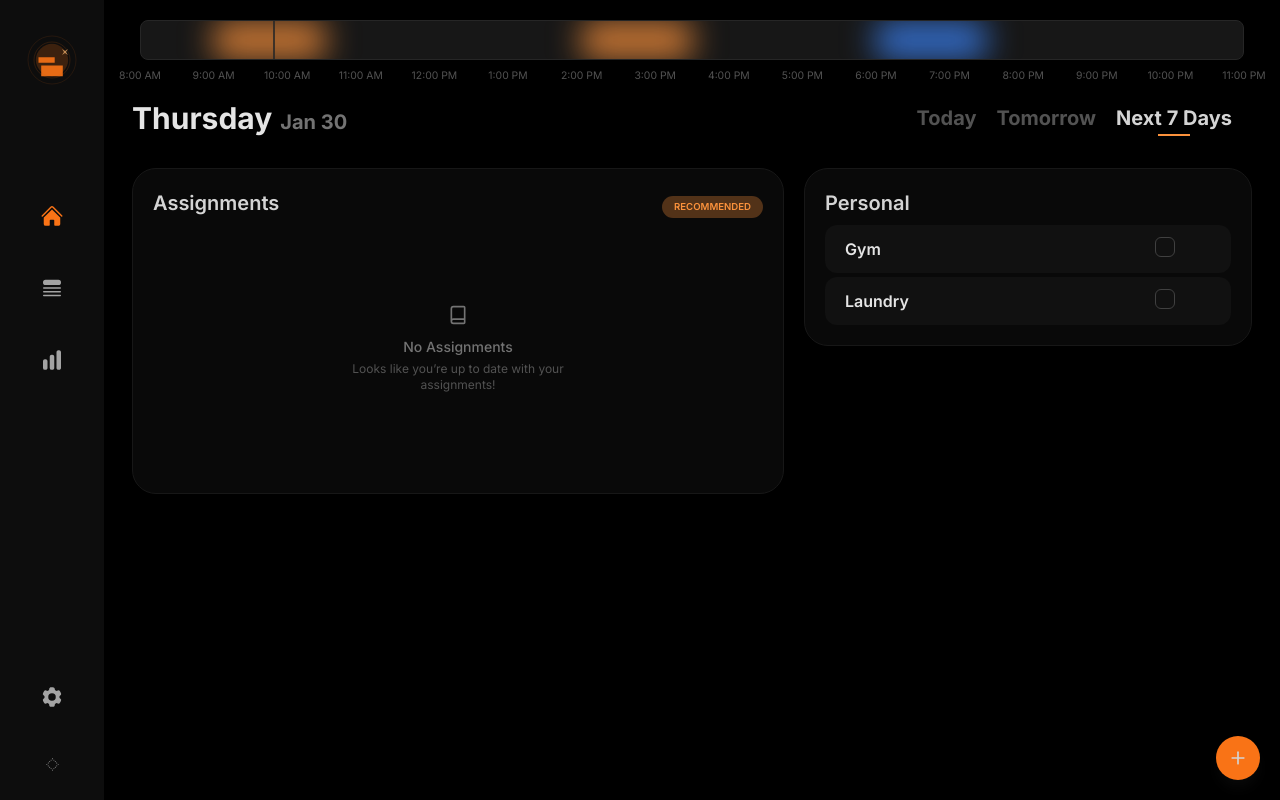
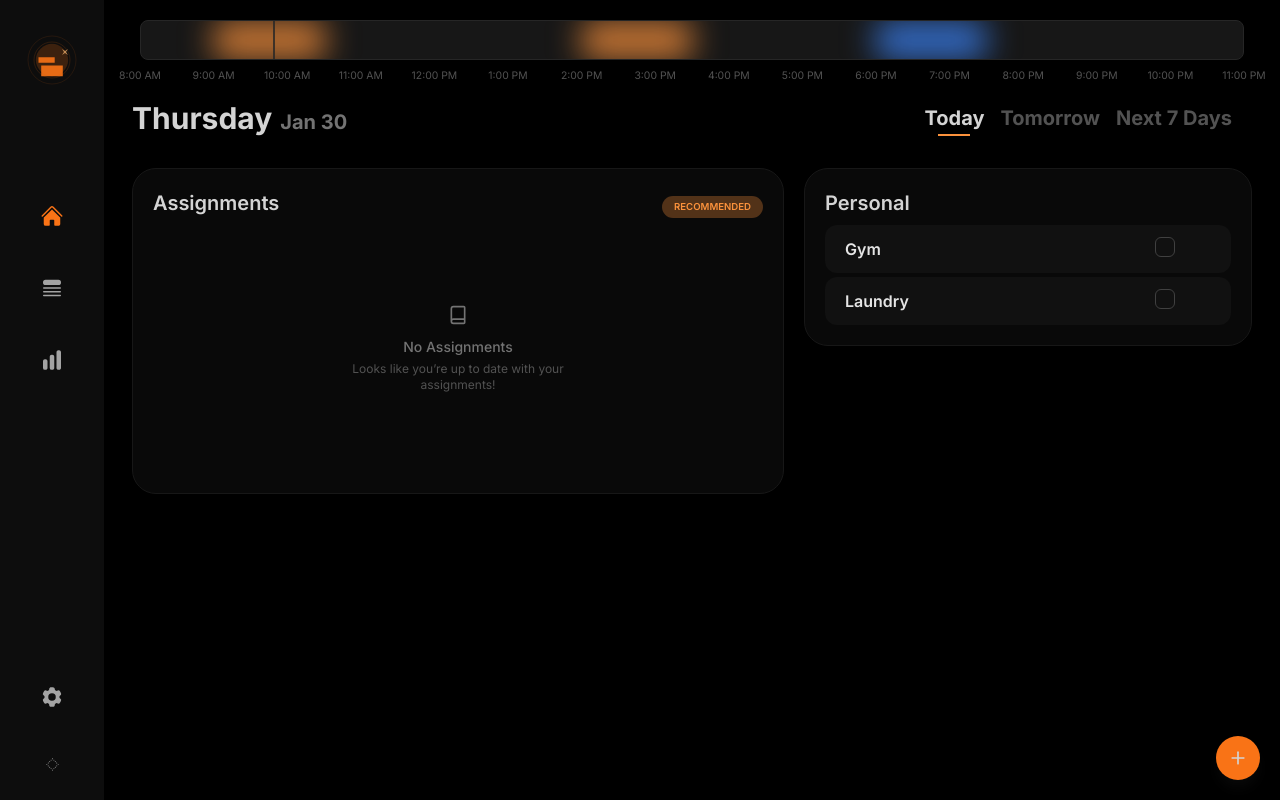
Before and after one commit to GrandeJames/bryzi, a Next.js app: page / in a window 1280 px wide. Built offline with nearby package versions, Linux system fonts and the light colour scheme.

Commit message:
Refactor and make minor ui changes

```diff
--- a/src/app/(home)/Home.tsx
+++ b/src/app/(home)/Home.tsx
@@ -1,15 +1,15 @@
 "use client";
 
-import { Timeline } from "../Timeline";
-// import { Progress } from "@/components/ui/progress";
+import { Timeline } from "./components/Timeline";
 import { tasks } from "@/data/sampleTasks";
-import { format } from "date-fns";
-import AssignmentsSection from "./AssignmentSection";
-import MiscSection from "./MiscSection";
+import AssignmentsSection from "./components/AssignmentsSection";
+import PersonalSection from "./components/PersonalSection";
 import useTasksStore from "@/stores/tasksStore";
 import { useCallback, useEffect, useState } from "react";
 import useDialogStore from "@/stores/dialogStore";
-import CreateMenu from "./CreateMenu";
+import CreateMenu from "./components/CreateMenu";
+import DateHeading from "./components/DateHeading";
+import DateNavigation from "./components/DateSelectionNav";
 
 function Home() {
   const tasks2 = useTasksStore((state) => state.tasks);
@@ -46,7 +46,6 @@ function Home() {
   return (
     <div className="mx-2">
       <header className="mx-2 mt-5">
-        {/* <Progress value={70} label="3/5 Tasks" className="mb-2 text-xs" /> */}
         <Timeline
           startTime="8:00"
           endTime="23:00"
@@ -61,13 +60,7 @@ function Home() {
         <div className="space-y-8">
           <header className="flex justify-between items-center">
             <DateHeading />
-            <div className="flex gap-5 mr-5 relative">
-              <span className="text-xl font-bold text-neutral-600">Today</span>
-              <span className="text-xl font-bold text-neutral-600">Tomorrow</span>
-              <span className="text-xl font-bold text-neutral-300 relative after:content-[''] after:absolute after:bottom-[-4px] after:left-1/2 after:-translate-x-1/2 after:w-8 after:h-[2px] after:bg-orange-400">
-                Next 7 Days
-              </span>
-            </div>
+            <DateNavigation />
           </header>
           <div className="space-y-8 flex flex-col">
             <div className="flex flex-col xl:flex-row gap-5">
@@ -75,7 +68,7 @@ function Home() {
                 tasks={assignments}
                 className="flex-grow max-w-4xl bg-neutral-900/40 border-neutral-900 border p-5 rounded-3xl"
               />
-              <MiscSection
+              <PersonalSection
                 miscTasks={miscTasks}
                 className="flex-grow max-w-md bg-neutral-900/40 border-neutral-900 border p-5 rounded-3xl h-full"
               />
@@ -88,18 +81,4 @@ function Home() {
   );
 }
 
-function DateHeading() {
-  const today = new Date();
-
-  const day = format(today, "EEEE");
-  const monthAndDay = format(today, "MMM d");
-
-  return (
-    <div className="flex items-end gap-2">
-      <span className="text-3xl font-bold text-neutral-200">{day}</span>
-      <span className="text-xl font-bold text-neutral-500">{monthAndDay}</span>
-    </div>
-  );
-}
-
 export default Home;
--- /dev/null
+++ b/src/app/(home)/components/DateHeading.tsx
@@ -0,0 +1,17 @@
+import { format } from "date-fns";
+
+function DateHeading() {
+  const today = new Date();
+
+  const day = format(today, "EEEE");
+  const monthAndDay = format(today, "MMM d");
+
+  return (
+    <div className="flex items-end gap-2">
+      <span className="text-3xl font-bold text-neutral-300">{day}</span>
+      <span className="text-xl font-bold text-neutral-500">{monthAndDay}</span>
+    </div>
+  );
+}
+
+export default DateHeading;
--- /dev/null
+++ b/src/app/(home)/components/DateSelectionNav.tsx
@@ -0,0 +1,49 @@
+import { useTaskNavigationStore } from "../stores/taskNavigationStore";
+
+function DateNavigation() {
+  const activeNavItem = useTaskNavigationStore((state) => state.activeNavItem);
+  const setNavItem = useTaskNavigationStore((state) => state.setNavItem);
+
+  return (
+    <div className="flex items-center space-x-4 mr-5">
+      <NavButton isActive={activeNavItem === "today"} onClick={() => setNavItem("today")}>
+        Today
+      </NavButton>
+      <NavButton isActive={activeNavItem === "tomorrow"} onClick={() => setNavItem("tomorrow")}>
+        Tomorrow
+      </NavButton>
+      <NavButton
+        isActive={activeNavItem === "nextSevenDays"}
+        onClick={() => setNavItem("nextSevenDays")}
+      >
+        Next 7 Days
+      </NavButton>
+    </div>
+  );
+}
+
+function NavButton({
+  children,
+  isActive,
+  onClick,
+}: {
+  children: React.ReactNode;
+  isActive: boolean;
+  onClick: () => void;
+}) {
+  const activeButtonClassName =
+    "!text-neutral-300 relative after:content-[''] after:absolute after:bottom-[-4px] after:left-1/2 after:-translate-x-1/2 after:w-8 after:h-[2px] after:bg-orange-400";
+
+  return (
+    <button
+      className={`text-xl font-bold text-neutral-600 hover:text-neutral-400 ${
+        isActive && activeButtonClassName
+      }`}
+      onClick={onClick}
+    >
+      {children}
+    </button>
+  );
+}
+
+export default DateNavigation;
--- a/src/app/(home)/MiscSection.tsx
+++ b/src/app/(home)/components/PersonalSection.tsx
@@ -1,26 +1,23 @@
 import { Task } from "@/types/task";
 
-function MiscSection({ miscTasks, className }: { miscTasks: any[], className?: string }) {
+function PersonalSection({ miscTasks, className }: { miscTasks: any[]; className?: string }) {
   return (
     <section className={className}>
       <header className="flex justify-between gap-2">
         <div className="font-semibold text-xl text-neutral-300 mb-2 flex items-center gap-2">
           Personal
         </div>
-        {/* <button className="text-neutral-400 p-2">
-          <PlusIcon className="size-5" />
-        </button> */}
       </header>
       <ul className="grid grid-cols-1 space-y-1">
         {miscTasks.map((task, index) => (
-          <MiscTask key={index} task={task} />
+          <PersonalTask key={index} task={task} />
         ))}
       </ul>
     </section>
   );
 }
 
-function MiscTask({ task }: { task: Task }) {
+function PersonalTask({ task }: { task: Task }) {
   return (
     <div className="grid grid-cols-4 py-3 px-5 bg bg-neutral-900/60 rounded-xl max-w-3xl">
       <div className="flex flex-col col-span-3">
@@ -31,4 +28,4 @@ function MiscTask({ task }: { task: Task }) {
   );
 }
 
-export default MiscSection;
+export default PersonalSection;
--- /dev/null
+++ b/src/app/(home)/stores/taskNavigationStore.ts
@@ -0,0 +1,13 @@
+import { create } from "zustand";
+
+type NavOption = "today" | "tomorrow" | "nextSevenDays";
+
+interface NavState {
+  activeNavItem: NavOption;
+  setNavItem: (filter: NavOption) => void;
+}
+
+export const useTaskNavigationStore = create<NavState>((set) => ({
+  activeNavItem: "today",
+  setNavItem: (filter) => set({ activeNavItem: filter }),
+}));
```
Also changed, not shown: src/app/(home)/components/Assignment.tsx (renamed from src/app/(home)/Assignment.tsx), src/app/(home)/components/AssignmentsSection.tsx (renamed from src/app/(home)/AssignmentSection.tsx), src/app/(home)/components/CreateMenu.tsx (renamed from src/app/(home)/CreateMenu.tsx), src/app/(home)/components/Timeline.tsx (renamed from src/app/Timeline.tsx).
